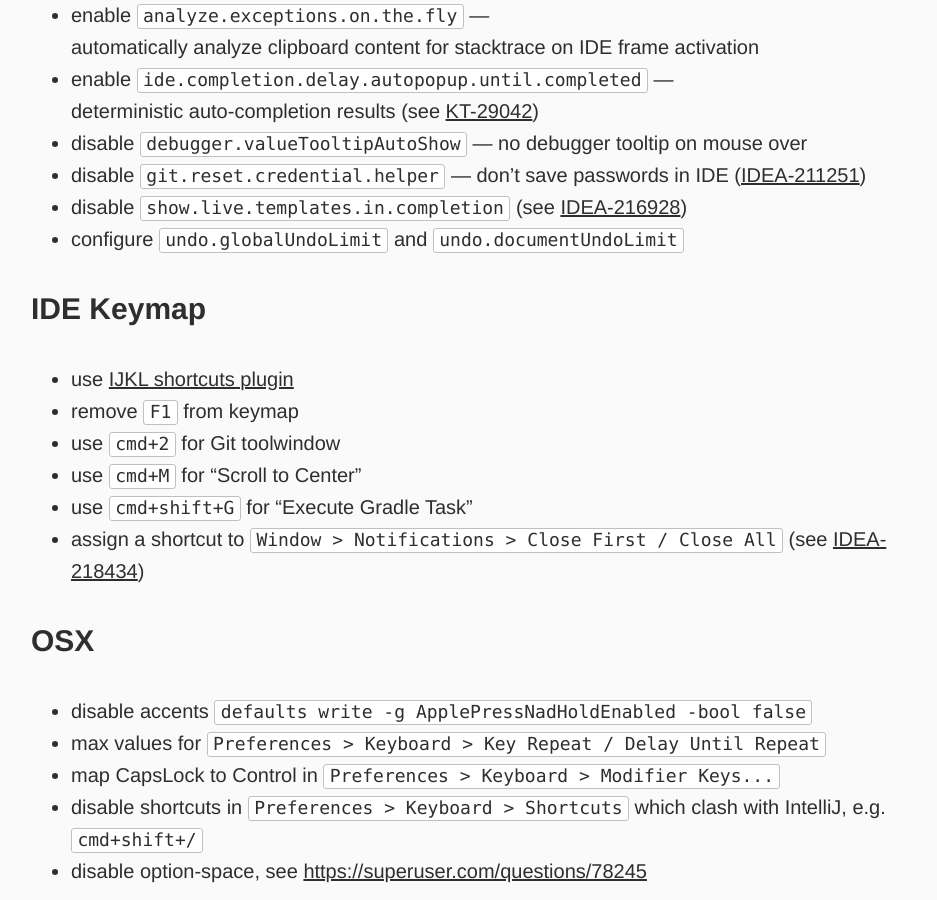
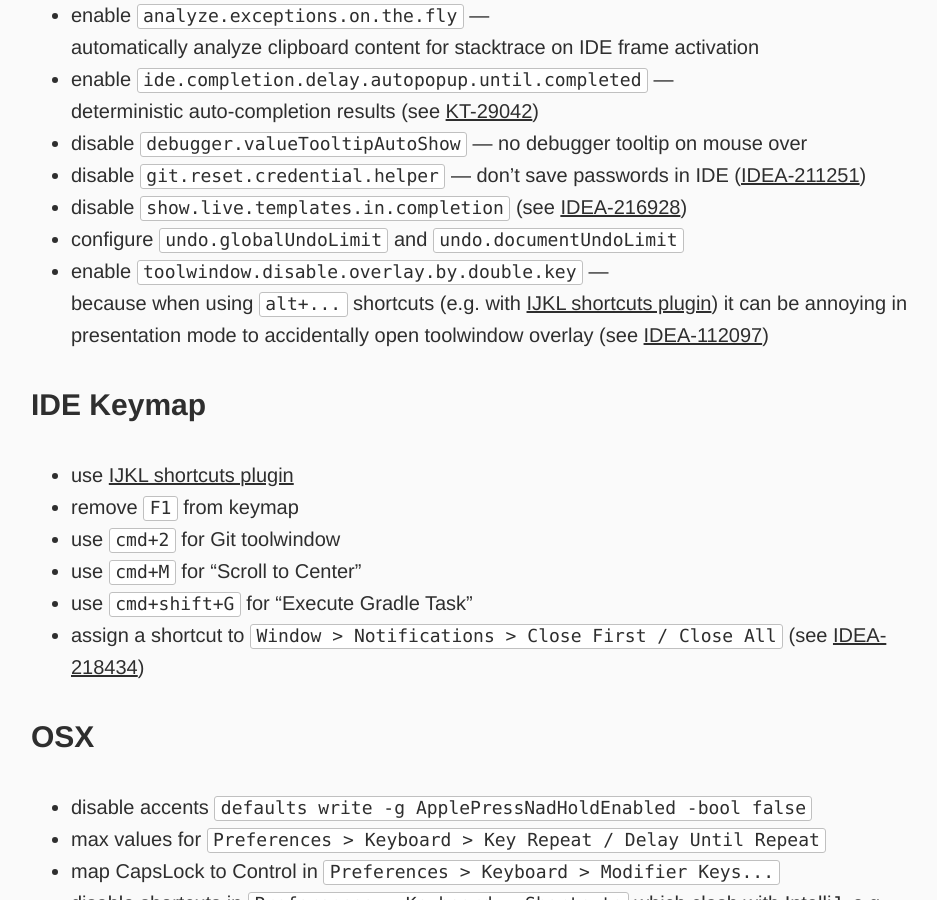
Before and after one commit to dkandalov/dkandalov.github.io, a Jekyll site: the page built from _posts/2020-05-26-intellij-settings.md, in a window 1280 px wide and 900 px high, scrolled down 1218 px. Shown: the whole window, without its empty margins (161-1098 px from the left). Built offline with Jekyll 4.4.1, drawn with Linux system fonts in a browser that asks for light colours; our own code applies the rules of GitHub Pages for plain Markdown files.

Commit message:
updated IJ setup post

```diff
--- a/_posts/2020-05-26-intellij-settings.md
+++ b/_posts/2020-05-26-intellij-settings.md
@@ -37,6 +37,9 @@ Use `Find Action` and search for "Registry...":
  - disable `git.reset.credential.helper` — don't save passwords in IDE ([IDEA-211251](https://youtrack.jetbrains.com/issue/IDEA-211251))
  - disable `show.live.templates.in.completion` (see [IDEA-216928](https://youtrack.jetbrains.com/issue/IDEA-216928))
  - configure `undo.globalUndoLimit` and `undo.documentUndoLimit`
+ - enable `toolwindow.disable.overlay.by.double.key` — <br/>
+   because when using `alt+...` shortcuts (e.g. with [IJKL shortcuts plugin](https://github.com/dkandalov/ijkl-shortcuts-plugin))
+   it can be annoying in presentation mode to accidentally open toolwindow overlay (see [IDEA-112097](https://youtrack.jetbrains.com/issue/IDEA-112097))
 
 ### IDE Keymap
  - use [IJKL shortcuts plugin](https://github.com/dkandalov/ijkl-shortcuts-plugin)
```
